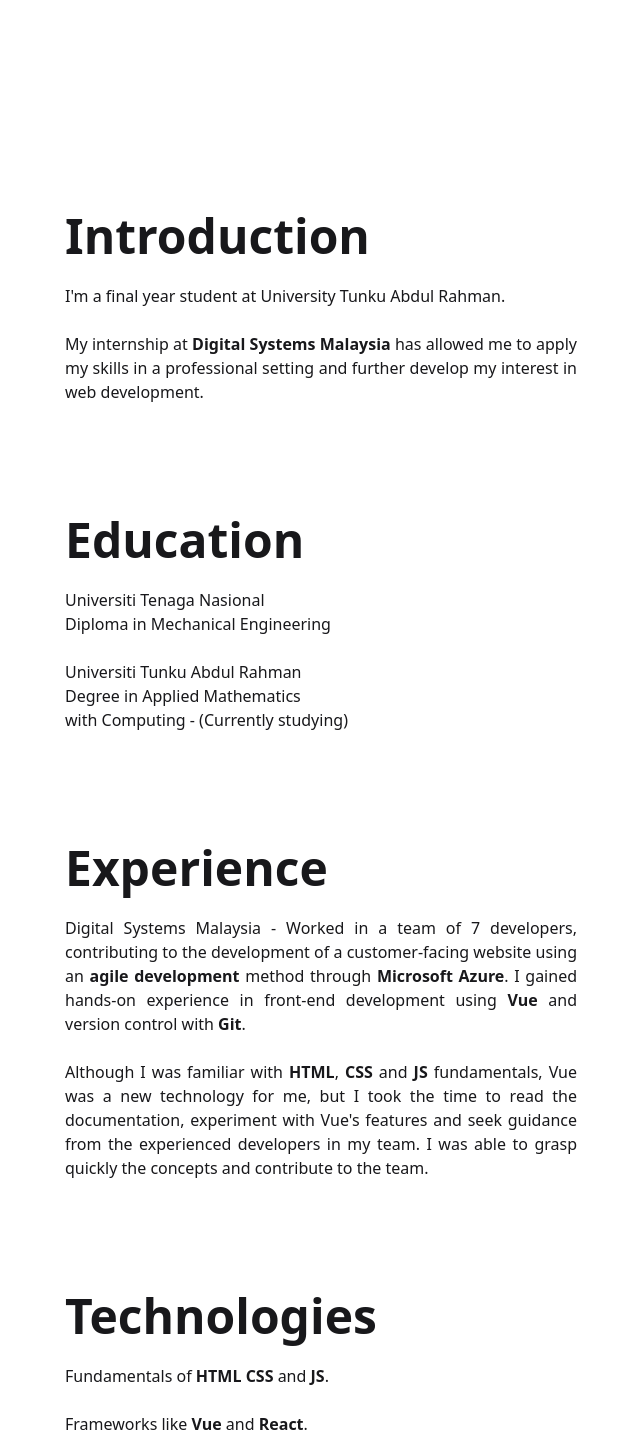
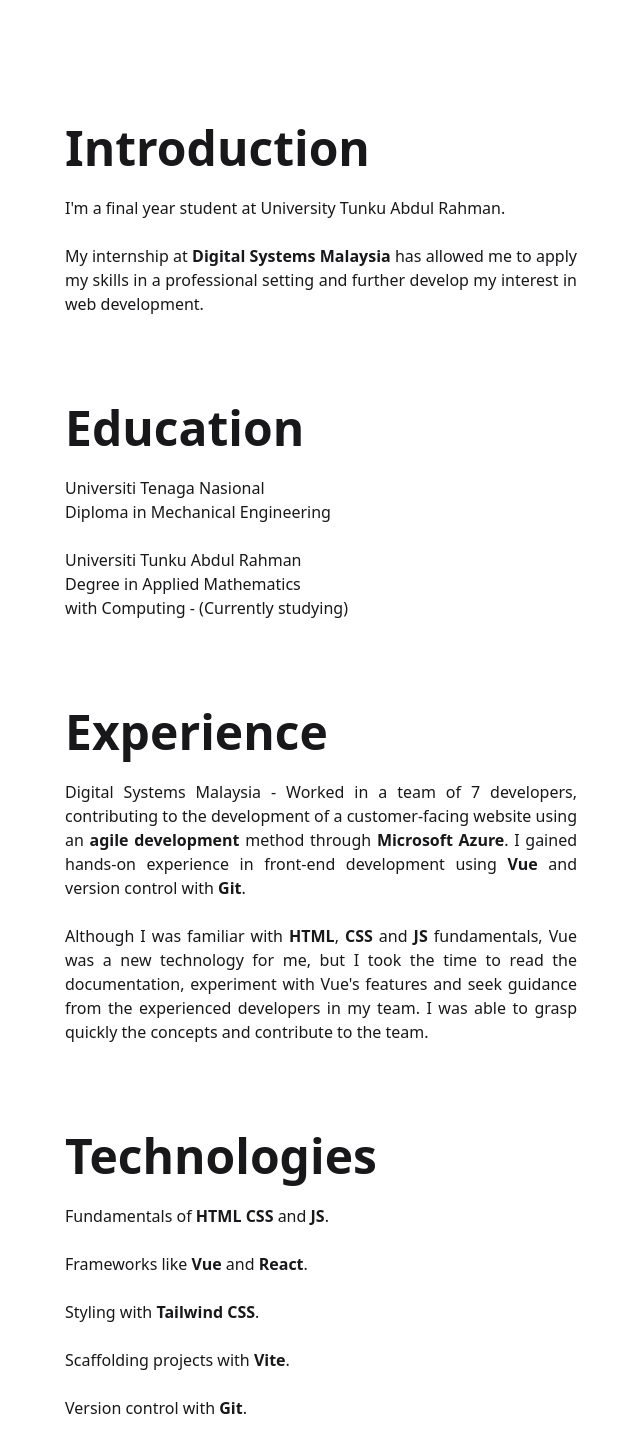
Before and after one commit to SyafiqAi/portfolio, a Vue app: page / in a window 1280 px wide. Shown: the part 740-2188 px from the top of the page, without its empty margins (191-831 px from the left). Built offline with nearby package versions, Linux system fonts and the light colour scheme.

Commit message:
cleanup, styles

```diff
--- a/src/components/Education.vue
+++ b/src/components/Education.vue
@@ -1,5 +1,5 @@
 <template>
-    <section>
+    <section class="mb-16">
         <h2>Education</h2>
 
         <div class="*:pb-6 lg:max-w-[40vw]">
--- a/src/components/Experience.vue
+++ b/src/components/Experience.vue
@@ -1,5 +1,5 @@
 <template>
-    <section>
+    <section class="mb-16">
         <h2 class="">Experience</h2>
 
         <div class="*:pb-6 lg:max-w-[40vw]">
--- a/src/components/Introduction.vue
+++ b/src/components/Introduction.vue
@@ -1,5 +1,5 @@
 <template>
-    <section>
+    <section class="mb-16">
         <h2>Introduction</h2>
         <div class="*:pb-6 lg:max-w-[40vw]">
             <p>
--- a/src/components/Technologies.vue
+++ b/src/components/Technologies.vue
@@ -1,5 +1,5 @@
 <template>
-    <section class="">
+    <section class="mb-16">
         <h2 class="">Technologies</h2>
             <ul class="*:pb-6 lg:max-w-[40vw]">
                 <li>
--- a/src/views/HomeView.vue
+++ b/src/views/HomeView.vue
@@ -12,7 +12,7 @@ const color = ref('')
 </script>
 
 <template>
-  <header class="lg:h-screen flex justify-center mt-32 lg:items-center lg:justify-normal lg:mx-32 lg:my-0 lg:grid lg:grid-cols-2 lg:py-[72px]">
+  <header class="lg:h-screen flex justify-center my-32 lg:items-center lg:justify-normal lg:mx-32 lg:my-0 lg:grid lg:grid-cols-2 lg:py-[72px]">
     <div class="flex justify-center">
       <div>
         <span>Hello, I'm</span>
@@ -29,19 +29,11 @@ const color = ref('')
     </div>
   </header>
   <main class="m-8 lg:my-16 lg:mx-64">
-      <div class="h-16"></div>
-
       <Introduction />
-
-      <div class="h-16"></div>
 
       <Education />
 
-      <div class="h-16"></div>
-
       <Experience />
-
-      <div class="h-16"></div>
 
       <Technologies />
   </main>
```
Also changed, not shown: src/assets/logo.svg (deleted).
